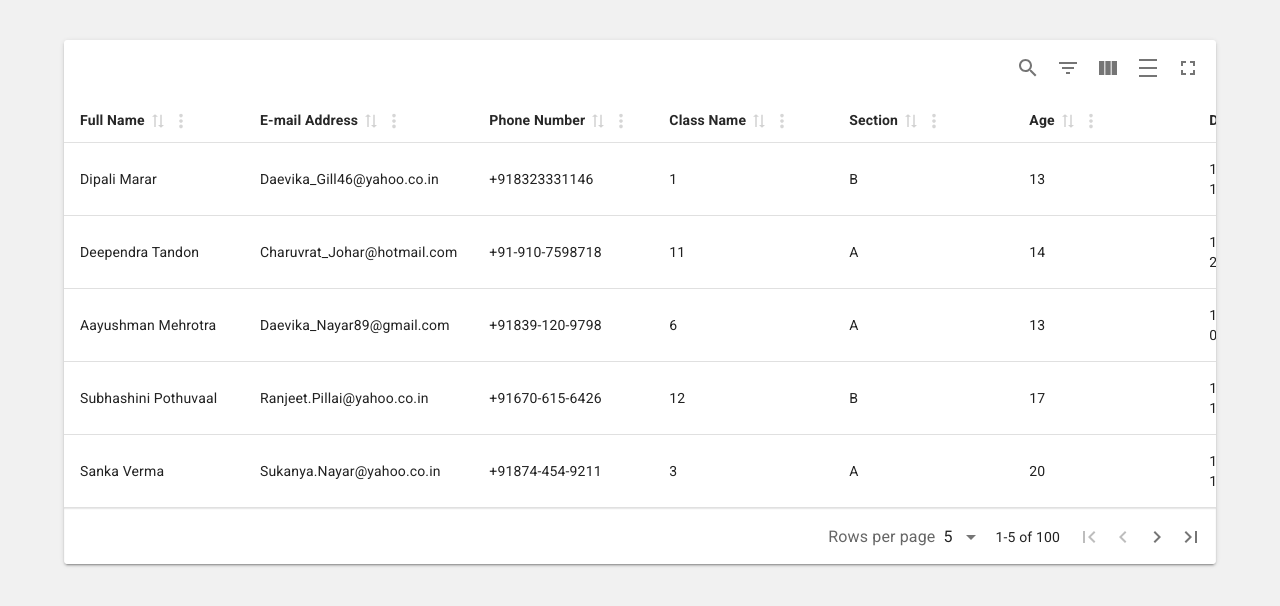
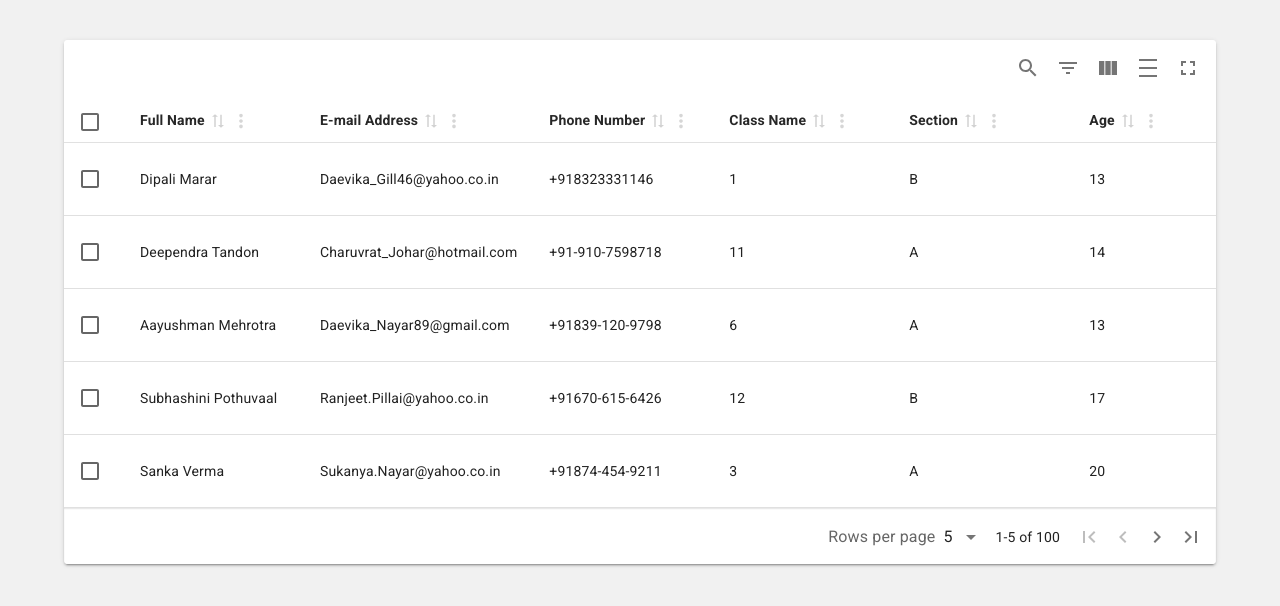
Before and after one commit to toofaniCoder/react-material-table, a React (Vite) app: page / in a window 1280 px wide. Shown: the top 606 px of the page. Built offline with nearby package versions, Linux system fonts and the light colour scheme.

Commit message:
row selection feature implemented

```diff
--- a/src/App.jsx
+++ b/src/App.jsx
@@ -75,6 +75,7 @@ function App() {
   const table = useMaterialReactTable({
     columns,
     data: STUDENTS,
+    enableRowSelection:true,
     initialState: { pagination: { pageSize: 5, pageIndex: 0 } },
   });
 
```
